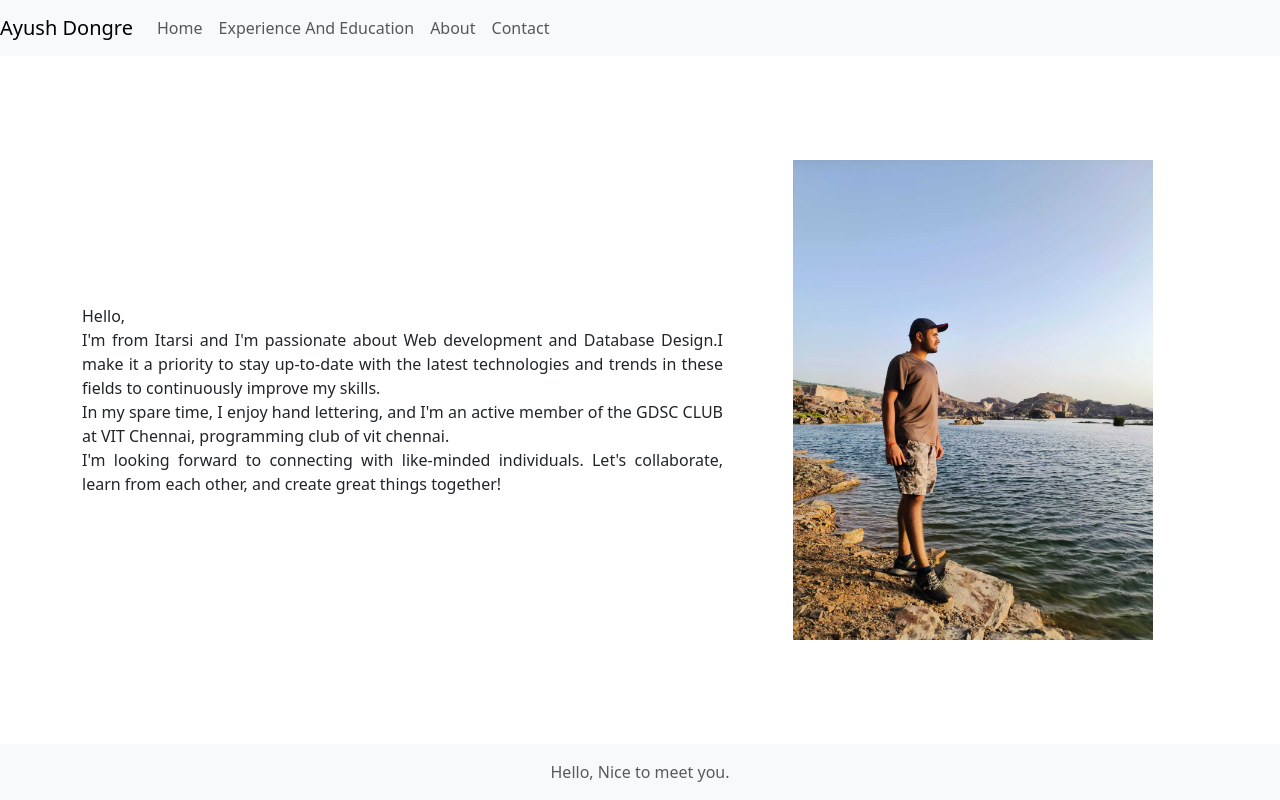
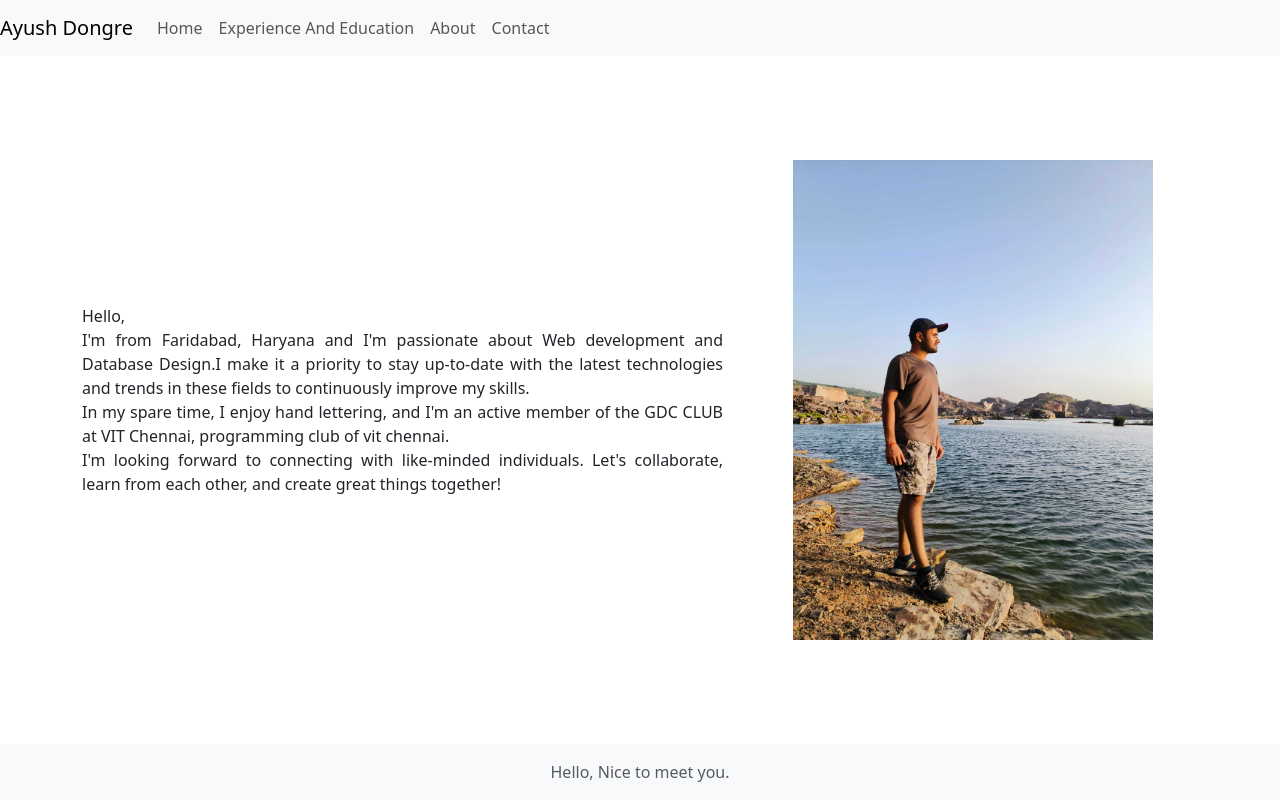
Before and after one commit to 13Charchit/portfolior, a React (Create React App) app: page /#/about in a window 1280 px wide. Built offline with nearby package versions, Linux system fonts and the light colour scheme.

Commit message:
Update About.js

```diff
--- a/src/components/About.js
+++ b/src/components/About.js
@@ -10,12 +10,12 @@ function About() {
             <div className="contain">
               <p>
                 Hello,
-                <br /> I'm from Itarsi and I'm passionate about Web development
+                <br /> I'm from Faridabad, Haryana and I'm passionate about Web development
                  and Database Design.I make it a priority to stay up-to-date with the
                 latest technologies and trends in these fields to continuously
                 improve my skills.
                 <br /> In my spare time, I enjoy hand lettering, and I'm an
-                active member of the GDSC CLUB at VIT Chennai, programming club of
+                active member of the GDC CLUB at VIT Chennai, programming club of
                 vit chennai. <br />
                 I'm looking forward to connecting with like-minded individuals.
                 Let's collaborate, learn from each other, and create great
```
